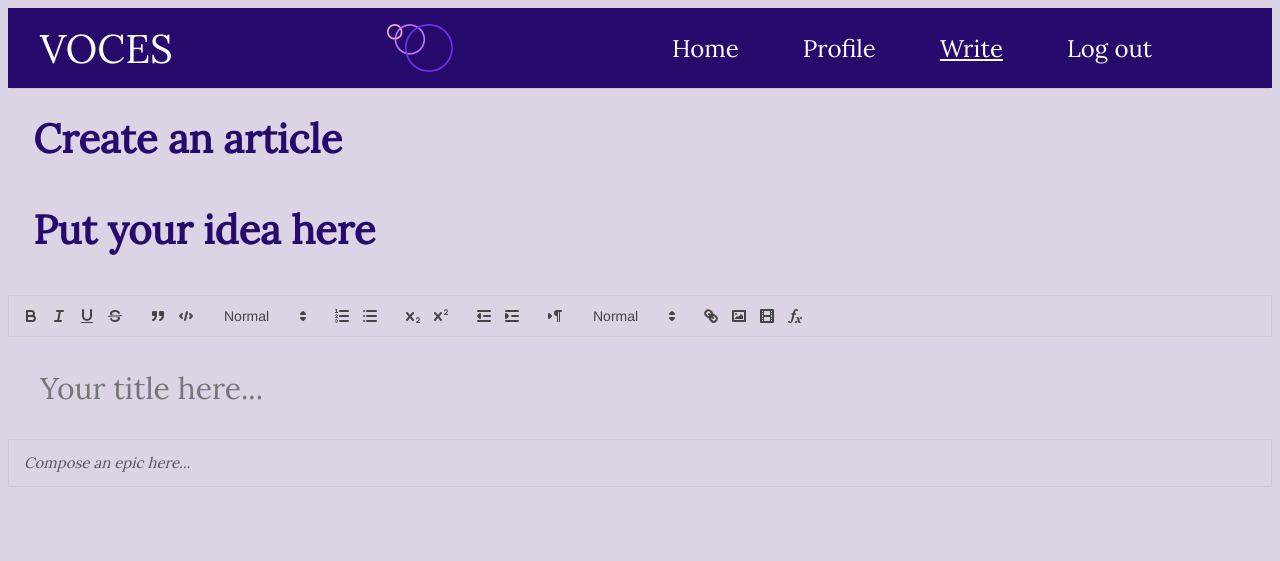
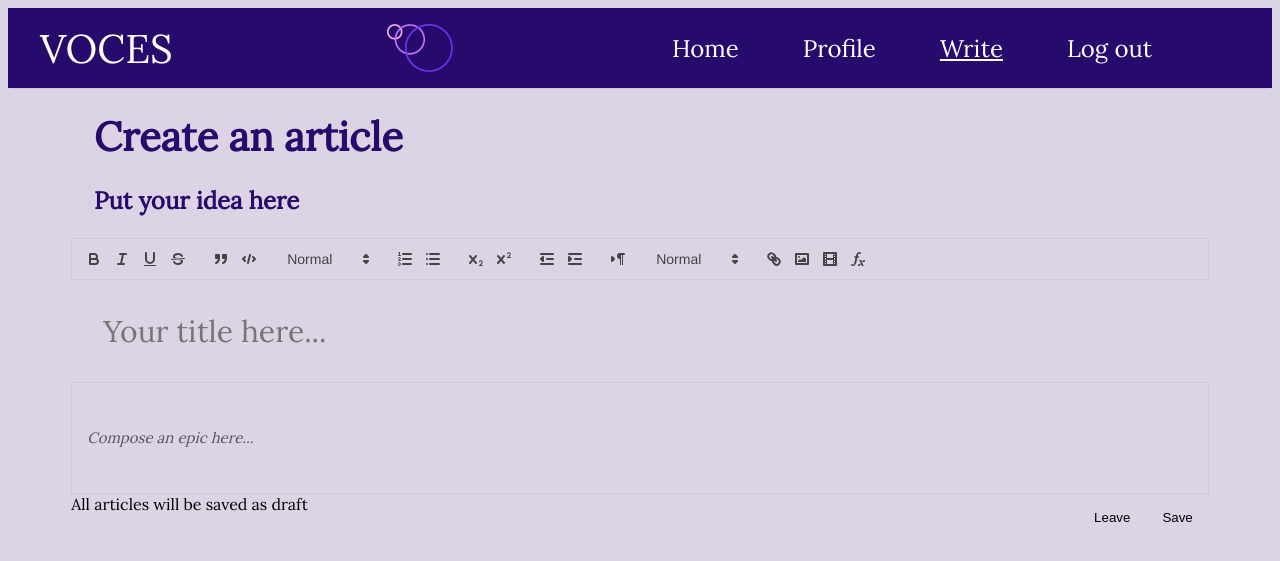
Before and after one commit to Swinburne-DP1-S1-2020-03-01/idea-sharing-platform, a PHP site: page /idea-sharing-platform/write.php in a window 1280 px wide. Shown: the top 561 px of the page. Run offline with PHP 8.4, Linux system fonts and the light colour scheme; some libraries are stand-ins or nearby versions.

Commit message:
Remove unnecessary font, redesign write.php

```diff
--- a/Client/Scripts/write.js
+++ b/Client/Scripts/write.js
@@ -22,3 +22,16 @@ var quill = new Quill("#text-editor", {
 
 // Add the title text input before the text-editing area
 $("<input type='text' id='title' placeholder = 'Your title here...'/>").insertBefore("#text-editor");
+
+//button handle
+document.getElementById("leave-button").addEventListener("click", function() {
+    var confirmation = window.confirm("Are you sure you want to leave? Changes will not be saved");
+    if (confirmation) {
+        window.location.href = './home.php';
+    }
+
+});
+
+document.getElementById("save-button").addEventListener("click", function() {
+    window.location.href = './profile.php';
+});
--- a/Client/Styles/write.css
+++ b/Client/Styles/write.css
@@ -1,3 +1,22 @@
+#main {
+    width: 90%;
+    margin: auto;
+}
+
+.welcome{
+    margin: 2%;
+    font-weight: bold;
+    font-size: 2.5rem;
+    color: rgb(38, 10, 108);
+}
+
+.subwelcome {
+    margin: 2%;
+    font-weight: bold;
+    font-size: 1.5rem;
+    color: rgb(38, 10, 108);
+}
+
 #title {
     background-color: transparent;
     appearance: none;
@@ -9,7 +28,23 @@
     width: 100%;
 }
 
+#text-editor {
+    padding: 2rem 5rem;
+}
+
 .ql-container {
     font-size: 15px;
     font-family: 'Lora', sans-serif;
 }
+
+#button-bar button {
+    float: right;
+    border: none;
+    background: none;
+    padding: 1rem;
+}
+#button-bar button:hover {
+    color: white;
+    background-color: rgb(38, 10, 108);
+    transition: ease-in 0.5s;
+}
--- a/Client/home.php
+++ b/Client/home.php
@@ -10,10 +10,8 @@
     <meta http-equiv="Cache-control" content="no-cache, no-store, must-revalidate">
     <meta http-equiv="Pragma" content="no-cache">
     <!-- Fonts -->
-    <link href="https://fonts.googleapis.com/css2?family=Playfair+Display&display=swap" rel="stylesheet">
-    <link href="https://fonts.googleapis.com/css2?family=Manrope&family=Playfair+Display&display=swap" rel="stylesheet">
-    <link href="https://fonts.googleapis.com/css2?family=Dancing+Script&family=Playfair+Display&display=swap" rel="stylesheet">
     <link href="https://fonts.googleapis.com/css2?family=Lora&display=swap" rel="stylesheet">
+
     <!-- CSS sheet-->
 	<link href="Styles/main.css" rel="stylesheet"/>
     <link href="Styles/homepage.css" rel="stylesheet"/>
--- a/Client/login.html
+++ b/Client/login.html
@@ -7,9 +7,6 @@
 	<meta name="author" content="Team 1 - Development Tools & Practice"/>
     <meta name="viewport" content="width=device-width, initial-scale=1"/>
     <!-- Fonts -->
-    <link href="https://fonts.googleapis.com/css2?family=Playfair+Display&display=swap" rel="stylesheet">
-    <link href="https://fonts.googleapis.com/css2?family=Manrope&family=Playfair+Display&display=swap" rel="stylesheet">
-    <link href="https://fonts.googleapis.com/css2?family=Dancing+Script&family=Playfair+Display&display=swap" rel="stylesheet">
     <link href="https://fonts.googleapis.com/css2?family=Lora&display=swap" rel="stylesheet">
 
     <!-- CSS sheet-->
--- a/Client/nav.html
+++ b/Client/nav.html
@@ -74,7 +74,7 @@
     <nav>
         <a id="home" href="home.php">Home</a>
         <a href="profile.php">Profile</a>
-        <a href="write.html">Write</a>
+        <a href="write.php">Write</a>
         <a href="login.html">Log out</a>
     </nav>
 </div>
--- a/Client/profile.php
+++ b/Client/profile.php
@@ -10,10 +10,8 @@
     <meta http-equiv="Cache-control" content="no-cache, no-store, must-revalidate">
     <meta http-equiv="Pragma" content="no-cache">
     <!-- Fonts -->
-    <link href="https://fonts.googleapis.com/css2?family=Playfair+Display&display=swap" rel="stylesheet">
-    <link href="https://fonts.googleapis.com/css2?family=Manrope&family=Playfair+Display&display=swap" rel="stylesheet">
-    <link href="https://fonts.googleapis.com/css2?family=Dancing+Script&family=Playfair+Display&display=swap" rel="stylesheet">
     <link href="https://fonts.googleapis.com/css2?family=Lora&display=swap" rel="stylesheet">
+
     <!-- CSS sheet-->
 	<link href="Styles/main.css" rel="stylesheet"/>
     <link href="Styles/profile.css" rel="stylesheet"/>
@@ -33,7 +31,7 @@
         <nav>
             <a href="home.php">Home</a>
             <a class="active" href="profile.php">Profile</a>
-            <a href="write.html">Write</a>
+            <a href="write.php">Write</a>
             <a href="login.html">Log out</a>
         </nav>
     </div>
--- a/Client/register.html
+++ b/Client/register.html
@@ -7,9 +7,6 @@
 	<meta name="author" content="Team 1 - Development Tools & Practice"/>
     <meta name="viewport" content="width=device-width, initial-scale=1"/>
     <!-- Fonts -->
-    <link href="https://fonts.googleapis.com/css2?family=Playfair+Display&display=swap" rel="stylesheet">
-    <link href="https://fonts.googleapis.com/css2?family=Manrope&family=Playfair+Display&display=swap" rel="stylesheet">
-    <link href="https://fonts.googleapis.com/css2?family=Dancing+Script&family=Playfair+Display&display=swap" rel="stylesheet">
 
     <!-- CSS Style-->
 	<link href="Styles/main.css" rel="stylesheet"/>
--- a/Client/write.php
+++ b/Client/write.php
@@ -9,16 +9,14 @@
 
     <meta http-equiv="Cache-control" content="no-cache, no-store, must-revalidate">
     <meta http-equiv="Pragma" content="no-cache">
+
     <!-- Fonts -->
-    <link href="https://fonts.googleapis.com/css2?family=Playfair+Display&display=swap" rel="stylesheet">
-    <link href="https://fonts.googleapis.com/css2?family=Manrope&family=Playfair+Display&display=swap" rel="stylesheet">
-    <link href="https://fonts.googleapis.com/css2?family=Dancing+Script&family=Playfair+Display&display=swap" rel="stylesheet">
     <link href="https://fonts.googleapis.com/css2?family=Lora&display=swap" rel="stylesheet">
+
     <!-- CSS sheet-->
     <link href="https://cdn.quilljs.com/1.0.0/quill.snow.css" rel="stylesheet">
     <link href="https://cdn.quilljs.com/1.0.0/quill.bubble.css" rel="stylesheet">
     <link href="Styles/main.css" rel="stylesheet"/>
-    <link href="Styles/homepage.css" rel="stylesheet"/>
     <link href="Styles/write.css" rel="stylesheet"/>
     <link rel="stylesheet" href="https://cdnjs.cloudflare.com/ajax/libs/font-awesome/5.13.0/css/all.min.css" integrity="sha256-h20CPZ0QyXlBuAw7A+KluUYx/3pK+c7lYEpqLTlxjYQ=" crossorigin="anonymous" />
 
@@ -43,11 +41,15 @@
     </div>
     <div id="main">
             <div id="greet">
-                <div id="welcome">Create an article</div>
-                <p>Put your idea here</p>
+                <p class="welcome">Create an article</p>
+                <p class="subwelcome">Put your idea here</p>
             </div>
             <div id="text-editor">
-
+            </div>
+            <div id="button-bar">
+                <span> All articles will be saved as draft </span>
+                <button id="save-button">Save</button>
+                <button id="leave-button">Leave</button>
             </div>
         </div>
     </div>
```
